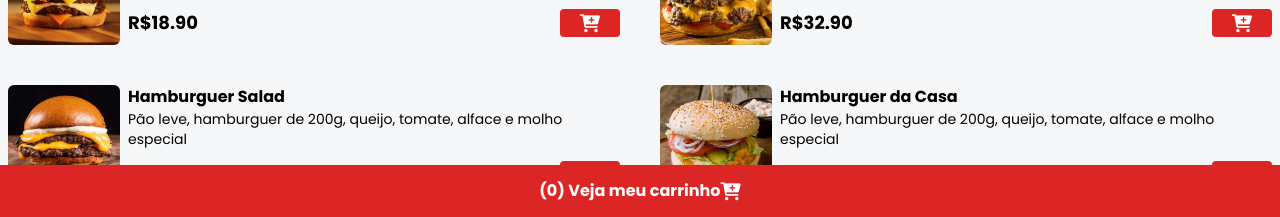
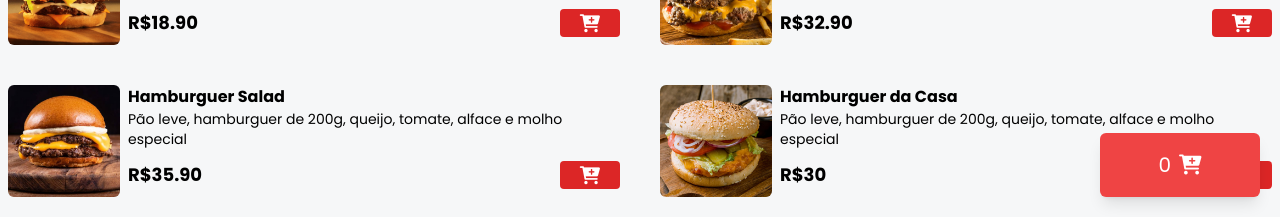
Before and after one commit to HugoViniciusSF/MyChef, a website: page index.html in a window 1280 px wide. Shown: the part 583-800 px from the top of the page. Drawn offline with nearby package versions, Linux system fonts and the light colour scheme.

Commit message:
Mudanças no carrinho

```diff
--- a/index.html
+++ b/index.html
@@ -209,7 +209,7 @@
     <!-- MODAL CART -->
     <div class="bg-black/60 w-full h-full fixed top-0 left-0 z-[99] items-center justify-center hidden" id="cart-modal">
 
-        <div class="bg-white p-5 rounded-md min-w-[90%] md:mim-w-[600px]">
+        <div class="bg-white p-5 rounded-md min-w-[50%] md:mim-w-[600px]">
             <h2 class="text-center font-bold text-2xl">Meu carrinho</h2>
 
             <div id="cart-items" class="flex flex-col justify-between mb-2"></div>
@@ -233,14 +233,13 @@
     <!-- FIM MODAL CART -->
 
     <!-- BUTTON CART FOOTER -->
-    <footer
-        class="w-full bg-red-600 py-3 fixed bottom-0 z-40 flex items-center justify-center hover:bg-red-700 duration-300">
-        <button class="w-full flex items-center justify-center text-white font-bold" id="cart-btn">
-            (<span id="cart-count">0</span>)
-            Veja meu carrinho
-            <i class="fa fa-cart-plus text-lg text-white"></i>
-        </button>
-    </footer>
+    <footer class="hidden"></footer>
+
+    <button id="cart-btn"
+        class="fixed bottom-5 right-5 bg-red-500 w-40 h-16 rounded-md flex items-center justify-center text-white text-xl hover:bg-red-600 shadow-lg duration-300">
+        <span id="cart-count" class="pr-2">0</span>
+        <i class="fa fa-cart-plus"></i>
+    </button>
     <!-- FIM BUTTON CART FOOTER -->
 
     <script type="text/javascript" src="https://cdn.jsdelivr.net/npm/toastify-js"></script>
```
Also changed, not shown: styles/output.css.
